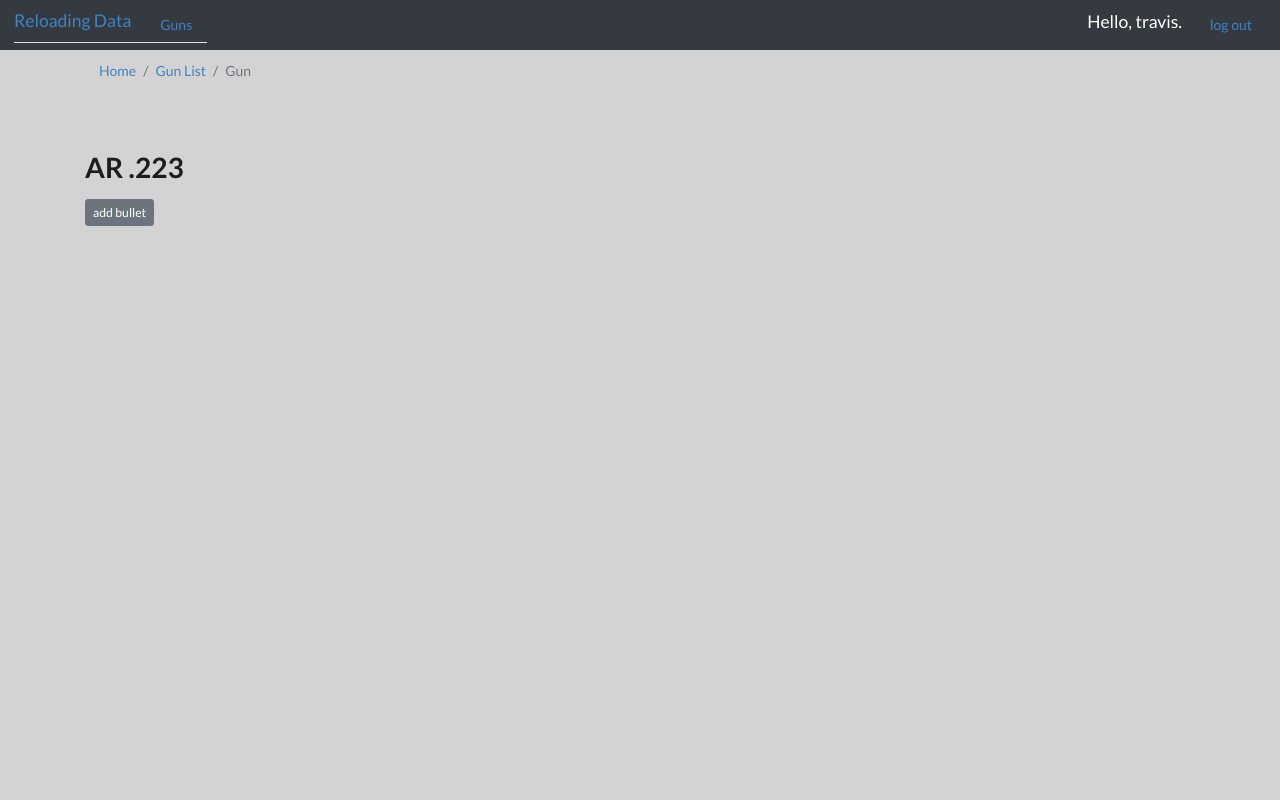
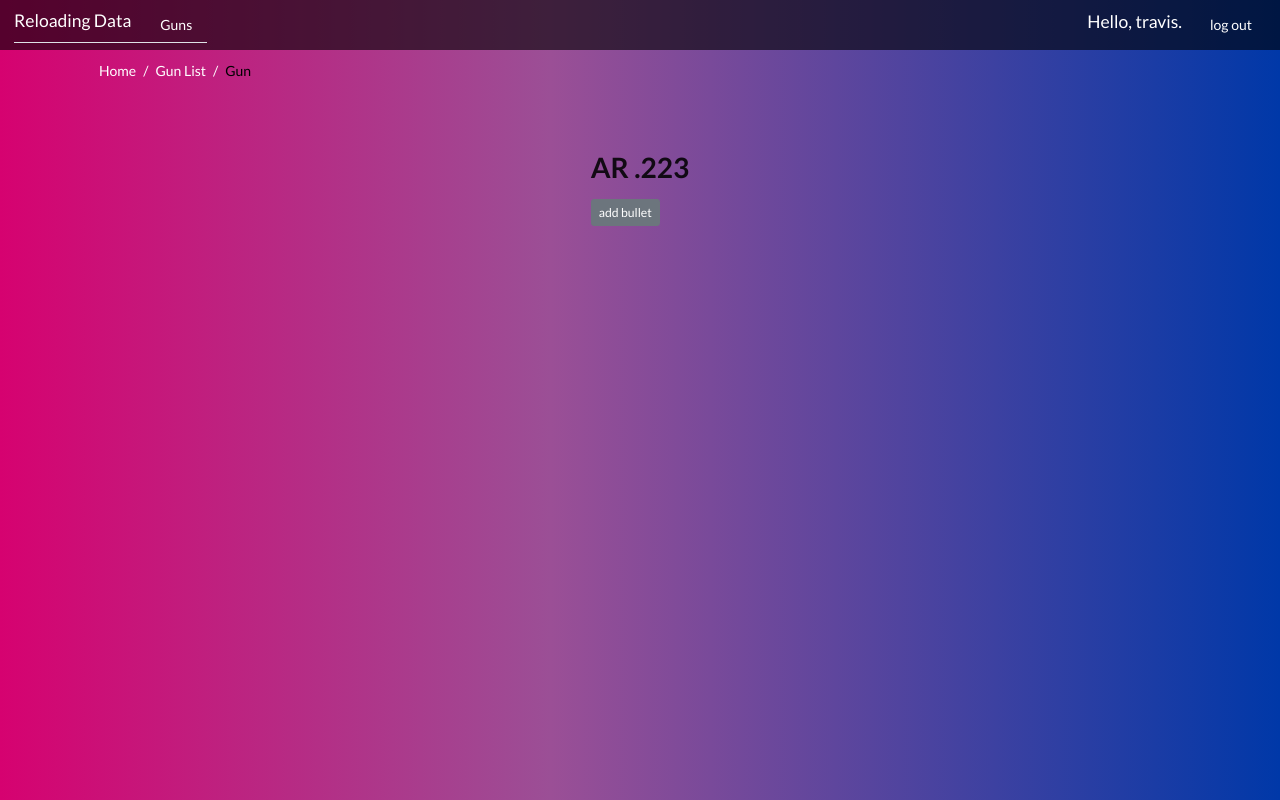
Before and after one commit to TravisCottrell/reloadingdate, a Django app: page /gun/1/ in a window 1280 px wide. Run offline with Django 3.2, Linux system fonts and the light colour scheme; a user stored in the database is signed in; data comes from the database, SQL or seed files in the repository; both versions use the stored data as it was after the commit; some libraries are stand-ins or nearby versions.

Commit message:
changed layout/looks and added css file

```diff
--- a/mydata/templates/base.html
+++ b/mydata/templates/base.html
@@ -1,3 +1,4 @@
+{% load static %}
 <!DOCTYPE html>
 <html>
   <head>
@@ -8,35 +9,13 @@
     <link rel="stylesheet" type='text/css' href="https://cdnjs.cloudflare.com/ajax/libs/semantic-ui/2.2.14/semantic.min.css">
     <link rel="stylesheet" href="https://cdnjs.cloudflare.com/ajax/libs/Chart.js/2.8.0/Chart.min.css" integrity="sha256-aa0xaJgmK/X74WM224KMQeNQC2xYKwlAt08oZqjeF0E=" crossorigin="anonymous" />
 
-
+    <link rel="stylesheet" href='{% static "/styles/mystyle.css"%}'>
 
     <title>{% block title%}{%endblock title%} </title>
   </head>
-<style>
-  body{
-    background-color: lightgrey;
-  }
-
-  .card{
-    background-color: lightgrey;
-  }
-
-  .hidden{
-      display:none;
-  }
-
-  .result{
-      max-width:80px;
-  }
-
-  ol.breadcrumb{
-      background: lightgrey;
-  }
-</style>
-
 
   <header>
-    <nav class="navbar navbar-expand-md navbar-dark bg-dark">
+    <nav class="navbar navbar-expand-md navbar-dark ">
       <div id="navbar" class="navbar-collapse collapse">
         <ul class="nav nav-tabs mr-auto">
           <li class="navbar-brand"><a href="{% url 'home' %}">Reloading Data</a></li>
--- a/mydata/templates/gun.html
+++ b/mydata/templates/gun.html
@@ -3,10 +3,6 @@
 
 {% comment %}
   TO DO:
-  -add c.o.l to bullet model
-  -add 0 of land length to bullet model
-  -add land length offset
-  -add primer to bullet model
 
   -add ability to upload photos related to the data
 {% endcomment %}
@@ -22,12 +18,14 @@
     </nav>
   </div>
 
-  <div class="container" id="bullet-tables"><br/>
+<div id="bullet-tables-container">
+  <div id="bullet-tables"><br/>
       <h1>{{gun.gun}}</h1>
       <div>
         <a class="btn btn-secondary btn-sm" href="{% url 'add_bullet' gun.pk%}">add bullet</a>
       </div><br/>
   </div>
+</div>
 {% endblock %}
 
 {% block scripts %}
@@ -67,31 +65,32 @@
 
   //build a bullet table
   function addTable(bullet){
-      var table =  `<div class="card" style="width: 55rem;">
+      var table =  `<div class="card" style="width: 70rem;">
                     <div class="card-body">
                       <div class="container-fluid">
-                        <div class="row border border-secondary">
-                        <div class="col-md ">
-                          <h3 class="card-title">${bullet.bullet}</h3>
-                        </div>
-                        </div>
+                      <h3 class="card-title">${bullet.bullet}</h3>
                         <div class="row border border-secondary">
                           <div class="col-md-3 border-right border-secondary">
-                            <p>Powder: ${bullet.powder}</p>
+                          <h5>Powder:</h5>
+                            <p> ${bullet.powder}</p>
                           </div>
                           <div class="col-md-6 border-right border-secondary">
-                            <p>Primer: ${bullet.primer}</p>
+                            <h5>Primer:</h5>
+                            <p> ${bullet.primer}</p>
                           </div>
                           <div class="col-md border-right border-secondary">
-                            <p>O.A.C.L: ${bullet.coal}"</p>
+                            <h5>O.A.C.L:</h5>
+                            <p> ${bullet.coal}"</p>
                           </div>
                         </div>
                         <div class="row border border-secondary">
                           <div class="col-md-auto border-right border-secondary">
-                            <p>Land Length: ${bullet.landTotal}"</p>
+                            <h5>Land Length:</h5>
+                            <p> ${bullet.landTotal}"</p>
                           </div>
                           <div class="col-md-auto border-right border-secondary">
-                            <p>Land Offset: ${bullet.landOffset}"</p>
+                            <h5>Land Offset:</h5>
+                            <p> ${bullet.landOffset}"</p>
                           </div>
                         </div>
                       </div><br/>
@@ -109,7 +108,7 @@
                             <th class="col" scope="col">3</th>
                             <th class="col" scope="col">SD</th>
                             <th class="col" scope="col">ES</th>
-                            <th class="col-3" scope="col"></th>
+                            <th class="col-2" scope="col"></th>
                           </tr>
                         </thead>
                         <tbody id="bullet-table-${bullet.pk}">
@@ -189,7 +188,7 @@
                 `
                     <td class="col" id="moa-${result.pk}" contenteditable="false">${sd}</td>
                     <td class="col" id="moa-${result.pk}" contenteditable="false">${es}</td>
-                    <td class="col-3">
+                    <td class="col-2">
 
                         <button class="btn btn-sm btn-danger" data-resultid=${result.pk} id="delete-${result.pk}">Delete</button>
                         <button class="btn btn-sm btn-info"  data-resultid=${result.pk} id="save-${result.pk}">Save</button>
--- a/mydata/templates/home.html
+++ b/mydata/templates/home.html
@@ -3,7 +3,7 @@
 
 {% block content %}<br/>
 <div class="container">
-  <nav aria-label="breadcrumb" >
+  <nav aria-label="breadcrumb">
     <ol class="breadcrumb" >
       <li class="breadcrumb-item active" >Home</li>
     </ol>
@@ -14,7 +14,7 @@
   <div class="card " style="width: 50rem;">
     <div class="card-body ">
     <h3 class="card-title d-flex justify-content-center"> site features</h3>
-      <ul>
+      <ul style="color: white">
           <li>Easily enter and edit reloading data</li>
           <li>Javascript DOM manipulation</li>
           <li>Dynamic html table</li>
--- /dev/null
+++ b/static/styles/mystyle.css
@@ -0,0 +1,66 @@
+body{
+    background: linear-gradient(90deg, rgba(214,2,112,1) 0%, rgba(155,79,150,1) 43%, rgba(0,56,168,1) 100%);
+}
+
+nav.navbar{
+background-color: #00000099;
+}
+
+nav.navbar a{
+color: white;
+}
+
+nav.navbar a:hover{
+color: #007bff;
+}
+
+#bullet-tables-container{
+display: flex;
+align-items: center;
+justify-content: center;
+
+}
+
+.card{
+background-color: #00000099;
+}
+
+.card h3{
+color: white;
+}
+
+.card h5{
+color: white;
+}
+
+.card p{
+color: white;
+}
+
+.hidden{
+display:none;
+}
+
+.result{
+max-width:80px;
+}
+
+ol.breadcrumb{
+background-color: #d3d3d300;
+}
+
+.breadcrumb-item+.breadcrumb-item::before{
+color: white;
+}
+
+ol.breadcrumb a{
+color: white;
+}
+
+ol.breadcrumb a:hover{
+color: black;
+}
+
+li.breadcrumb-item.active{
+color: black;
+}
```
Also changed, not shown: mydata/templates/graph.html (+45 -17 lines), mydata/templates/guns.html (+4 -4 lines), db.sqlite3, static/images/temp.txt (deleted).
